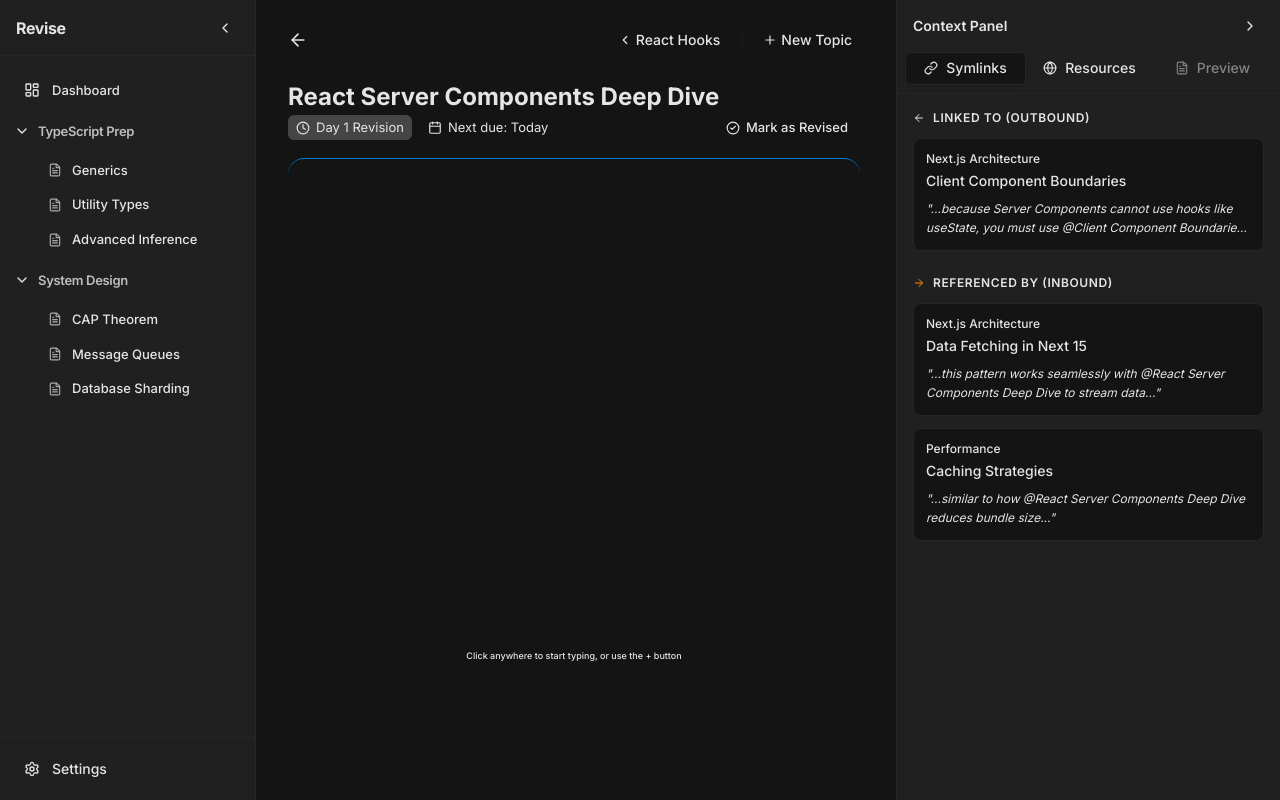
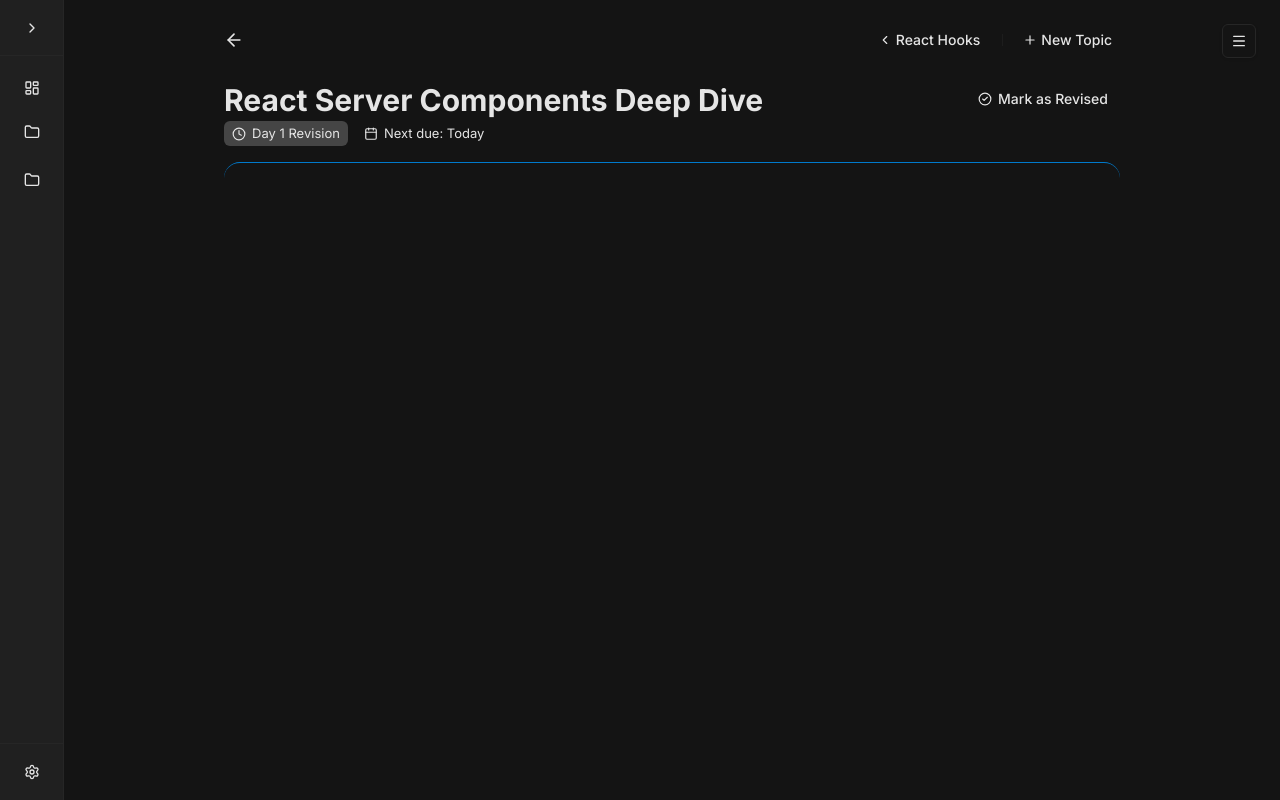
Before and after one commit to ramin-010/Dojo, a Next.js app: page /topic/1 in a window 1280 px wide. Built offline with nearby package versions, Linux system fonts and the light colour scheme.

Commit message:
layout consitency imporved and fixed

```diff
--- a/src/app/topic/[id]/TopicWorkspace.tsx
+++ b/src/app/topic/[id]/TopicWorkspace.tsx
@@ -1,7 +1,7 @@
 'use client';
 
 import React, { useState, useEffect, useCallback, useRef } from 'react';
-import { ArrowLeft, Clock, Calendar, CheckCircle2, X, Link as LinkIcon, FileText, Globe, ChevronLeft, ChevronRight, Plus } from "lucide-react";
+import { ArrowLeft, Clock, Calendar, CheckCircle2, X, Link as LinkIcon, FileText, Globe, ChevronLeft, ChevronRight, Plus, Menu } from "lucide-react";
 import Link from "next/link";
 import { TopicCanvas } from "@/components/canvas/TopicCanvas";
 
@@ -19,11 +19,12 @@
 }
 
 export function TopicWorkspace({ topic }: TopicWorkspaceProps) {
-  const [isSidebarOpen, setIsSidebarOpen] = useState(true);
+  const [isSidebarOpen, setIsSidebarOpen] = useState(false);
   const [activeTab, setActiveTab] = useState<SidebarTab>('symlinks');
   const [previewTopicId, setPreviewTopicId] = useState<string | null>(null);
 
   const [sidebarWidth, setSidebarWidth] = useState(384); // Default w-96 = 384px
+
   const [isDragging, setIsDragging] = useState(false);
   const [isSaving, setIsSaving] = useState(false);
   const canvasWrapperRef = useRef<HTMLDivElement>(null);
@@ -138,13 +139,46 @@
     setPreviewTopicId(clickedTopicId);
     setActiveTab('preview');
     setIsSidebarOpen(true);
+    setSidebarWidth(window.innerWidth / 2);
   };
+
+  const fullFadeWidth = typeof window !== 'undefined' ? window.innerWidth / 2 : 960;
+  const overlayOpacity = isSidebarOpen
+    ? Math.min(0.6, Math.max(0, (sidebarWidth - 384) / Math.max(1, fullFadeWidth - 384) * 0.6))
+    : 0;
 
   return (
     <div className="h-screen w-full bg-background flex overflow-hidden">
       {/* Main Content Area */}
-      <div className={`flex-1 h-full overflow-y-auto overflow-x-hidden flex flex-col min-w-[500px] ${isDragging ? '' : 'transition-all duration-300 ease-in-out'}`}>
-        <div className="max-w-[960px] mx-auto w-full h-full flex flex-col px-8">
+      <div
+        className={`flex-1 h-full overflow-y-auto overflow-x-hidden flex flex-col min-w-[500px] relative ${isDragging ? '' : 'transition-all duration-300 ease-in-out'}`}
+        style={{ marginRight: isSidebarOpen ? `${sidebarWidth}px` : '0px' }}
+      >
+        {/* Floating Sidebar Toggle Button */}
+        {!isSidebarOpen && (
+          <button
+            onClick={() => {
+              setIsSidebarOpen(true);
+              setSidebarWidth(window.innerWidth / 2);
+            }}
+            className="fixed top-6 right-6 p-2 bg-background border border-border shadow-sm hover:bg-accent rounded-md text-muted-foreground hover:text-foreground transition-all z-50 animate-in fade-in zoom-in-95"
+            title="Open Context Panel"
+          >
+            <Menu className="w-4 h-4" />
+          </button>
+        )}
+
+        {/* Dynamic Dark Overlay */}
+        {overlayOpacity > 0 && (
+          <div
+            className="absolute inset-0 bg-black pointer-events-none transition-opacity duration-75 z-50"
+            style={{ opacity: overlayOpacity }}
+          />
+        )}
+
+        <div
+          className="max-w-[960px] min-w-[960px] mx-auto w-full h-full flex flex-col px-8 transition-all duration-300 ease-in-out"
+        >
           <div className="pt-6 flex-shrink-0 sticky top-0 bg-background z-40">
             <div className="flex flex-col gap-6 pb-2">
 
@@ -241,18 +275,17 @@
       {/* Drag Handle */}
       {isSidebarOpen && (
         <div
-          className="w-1 cursor-col-resize hover:bg-primary/50 transition-colors z-30"
-          style={{ backgroundColor: isDragging ? 'hsl(var(--primary) / 0.5)' : 'transparent' }}
+          className="fixed top-0 bottom-0 cursor-col-resize hover:bg-primary/50 transition-colors z-[60]"
+          style={{ right: `${sidebarWidth}px`, width: '4px', backgroundColor: isDragging ? 'hsl(var(--primary) / 0.5)' : 'transparent' }}
           onMouseDown={() => setIsDragging(true)}
         />
       )}
 
       <div
-        className={`flex-shrink-0 border-l border-divider bg-sidebar flex flex-col h-full shadow-xl z-20 overflow-hidden ${isDragging ? '' : 'transition-all duration-300 ease-in-out'}`}
-        style={{ width: isSidebarOpen ? `${sidebarWidth}px` : '48px' }}
+        className={`fixed right-0 top-0 bottom-0 bg-sidebar flex flex-col h-full shadow-2xl z-50 overflow-hidden ${isDragging ? '' : 'transition-all duration-300 ease-in-out'} ${isSidebarOpen ? 'border-l border-divider' : 'border-none'}`}
+        style={{ width: isSidebarOpen ? `${sidebarWidth}px` : '0px' }}
       >
-        {isSidebarOpen ? (
-          <>
+        <div style={{ width: `${sidebarWidth}px`, height: '100%', display: 'flex', flexDirection: 'column' }}>
           {/* Sidebar Header & Tabs */}
           <div className="flex flex-col border-b border-divider">
             <div className="flex items-center justify-between px-4 py-3">
@@ -407,43 +440,7 @@
               </div>
             )}
           </div>
-        </>
-        ) : (
-          <div className="flex flex-col items-center py-4 space-y-4 w-full">
-            <button
-              onClick={() => setIsSidebarOpen(true)}
-              className="p-2 hover:bg-hover rounded-md text-muted-foreground hover:text-foreground transition-colors mb-2"
-              title="Expand Context Panel"
-            >
-              <ChevronLeft className="w-5 h-5" />
-            </button>
-
-            <div className="w-6 h-px bg-divider my-2" />
-
-            <button
-              onClick={() => { setActiveTab('symlinks'); setIsSidebarOpen(true); }}
-              className={`p-2 rounded-md transition-colors ${activeTab === 'symlinks' ? 'bg-background shadow-sm text-foreground border border-border' : 'text-muted-foreground hover:text-foreground hover:bg-hover'}`}
-              title="Symlinks"
-            >
-              <LinkIcon className="w-4 h-4" />
-            </button>
-            <button
-              onClick={() => { setActiveTab('resources'); setIsSidebarOpen(true); }}
-              className={`p-2 rounded-md transition-colors ${activeTab === 'resources' ? 'bg-background shadow-sm text-foreground border border-border' : 'text-muted-foreground hover:text-foreground hover:bg-hover'}`}
-              title="Resources"
-            >
-              <Globe className="w-4 h-4" />
-            </button>
-            <button
-              onClick={() => { setActiveTab('preview'); setIsSidebarOpen(true); }}
-              disabled={!previewTopicId}
-              className={`p-2 rounded-md transition-colors ${!previewTopicId ? 'opacity-50 cursor-not-allowed' : ''} ${activeTab === 'preview' ? 'bg-background shadow-sm text-foreground border border-border' : 'text-muted-foreground hover:text-foreground hover:bg-hover'}`}
-              title="Preview"
-            >
-              <FileText className="w-4 h-4" />
-            </button>
         </div>
-        )}
       </div>
     </div>
   );
--- a/src/components/navigation/Sidebar.tsx
+++ b/src/components/navigation/Sidebar.tsx
@@ -38,8 +38,25 @@
 ];
 
 export function Sidebar() {
-  const [isCollapsed, setIsCollapsed] = useState(false);
+  const [isCollapsed, setIsCollapsed] = useState(true);
   const [subjects, setSubjects] = useState(INITIAL_SUBJECTS);
+
+  React.useEffect(() => {
+    const stored = localStorage.getItem('revise-sidebar-collapsed');
+    if (stored) {
+      setTimeout(() => {
+        setIsCollapsed(stored === 'true');
+      }, 1000);
+    }
+  }, []);
+
+  const toggleSidebar = () => {
+    setIsCollapsed(prev => {
+      const next = !prev;
+      localStorage.setItem('revise-sidebar-collapsed', next.toString());
+      return next;
+    });
+  };
 
   const sensors = useSensors(
     useSensor(PointerSensor, {
@@ -95,7 +112,7 @@
       <div className={`flex items-center h-14 border-b border-border/50 ${isCollapsed ? 'justify-center px-0' : 'justify-between px-4'}`}>
         {!isCollapsed && <span className="font-bold text-base tracking-tight text-foreground">Revise</span>}
         <button
-          onClick={() => setIsCollapsed(!isCollapsed)}
+          onClick={toggleSidebar}
           className="p-1.5 rounded-md hover:bg-hover text-muted-foreground transition-colors flex-shrink-0"
         >
           {isCollapsed ? <ChevronRight className="w-4 h-4" /> : <ChevronLeft className="w-4 h-4" />}
```
Lines whose indentation alone changed are shown as unchanged.
